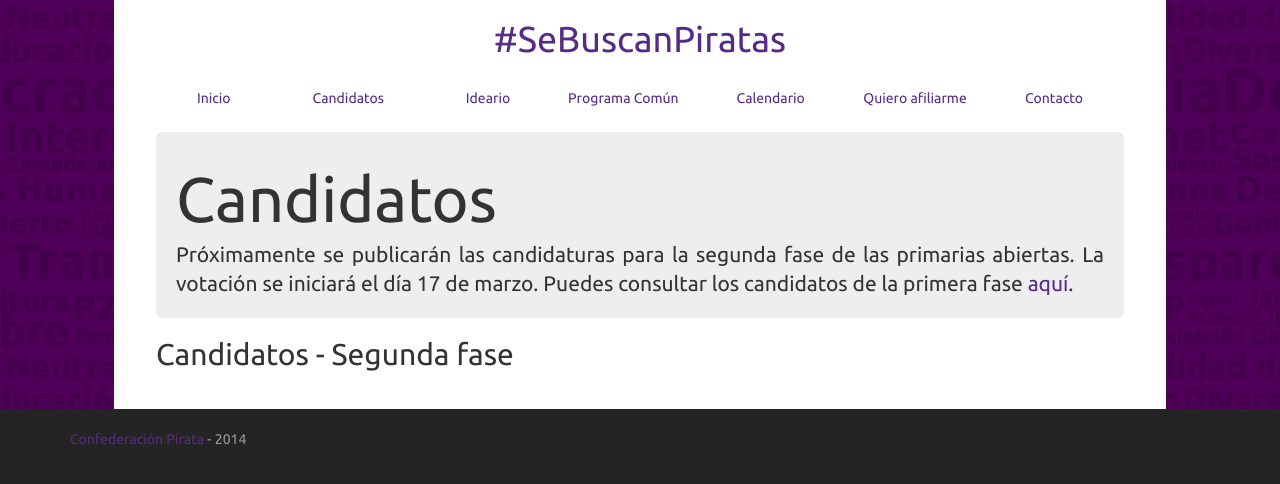
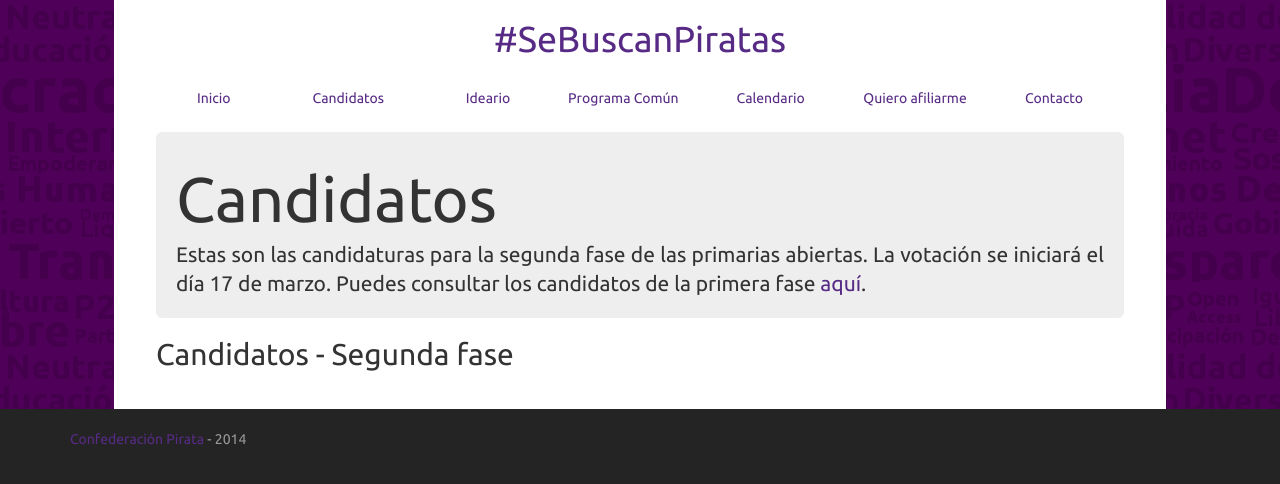
Before and after one commit to confederacion-pirata/bandera, a Django app: template meme/templates/candidates.html in a window 1280 px wide. Shown: the part 201-685 px from the top of the page. Run offline with Django 3.2, Linux system fonts and the light colour scheme; the template is opened without the code that fills it, so the values that code supplies are empty; parts of the project's set-up code (start-up, migrations or seed data) failed here and were passed over; some libraries are stand-ins or nearby versions.

Commit message:
Little typos.

```diff
--- a/meme/templates/candidates.html
+++ b/meme/templates/candidates.html
@@ -6,7 +6,7 @@
 {% endblock %}
 {% block hero %}
 <h1>Candidatos</h1>
-<p>Próximamente se publicarán las candidaturas para la segunda fase de las primarias abiertas. La votación se iniciará el día 17 de marzo. Puedes consultar los candidatos de la primera fase <a href="https://agora.confederacionpirata.org/">aquí</a>.</p>
+<p>{% if phase == 1 %}<a href="/candidates">Aquí encontrarás</a>{% else %}Estas son{% endif %} las candidaturas para la segunda fase de las primarias abiertas. La votación se iniciará el día 17 de marzo. Puedes consultar los candidatos de la primera fase <a href="https://agora.confederacionpirata.org/">aquí</a>.</p>
 {% endblock %}
 {% block content %}
 {% if phase == 1 %}
--- a/meme/views.py
+++ b/meme/views.py
@@ -66,7 +66,7 @@ def resolve_region_name(region):
 	return [t[1] for t in regions if t[0] == region][0]
 
 def candidates(request):
-	cq = Candidate.objects.filter(phase__exact=9)
+	cq = Candidate.objects.filter(phase__exact=2)
 	candidates = [fix_candidate(c) for c in cq]
 	random.shuffle(candidates)
 	return render(request, 'candidates.html', {'request': request, 'candidates': candidates, 'phase': 2})
```
